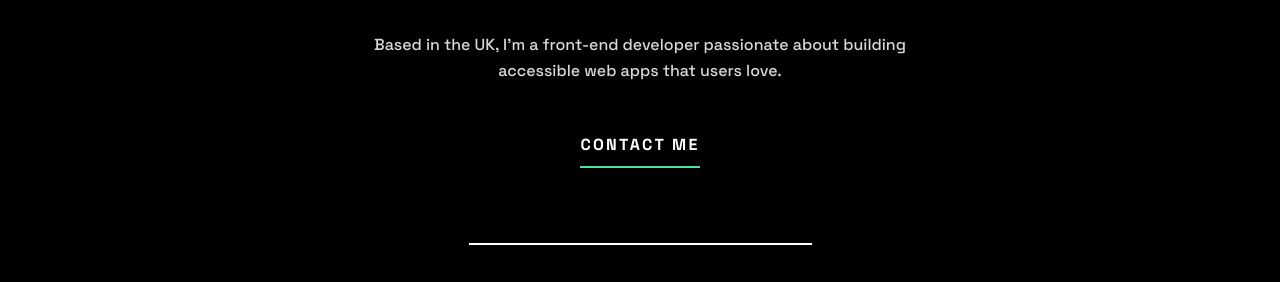
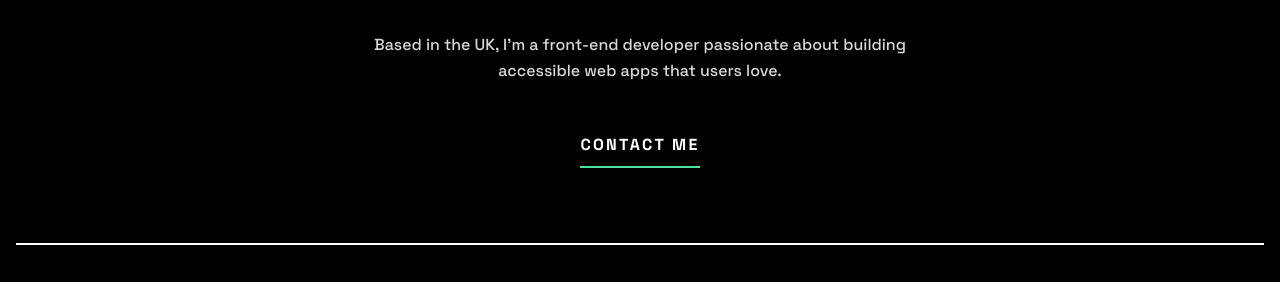
Before and after one commit to VasconcelloDev/single-page-developer, a website built with Vite: page index.html in a window 1280 px wide. Shown: the part 515-797 px from the top of the page. Built offline with nearby package versions, Linux system fonts and the light colour scheme.

Commit message:
fix line not fully extending

```diff
--- a/style.css
+++ b/style.css
@@ -107,7 +107,8 @@ main {
 .hero__finish__line {
   border: 1px solid white;
   margin-top: 75px;
-  width: 343px;
+  width: 100%;
+  padding: 0px 16px;
 }
 
 .experience {
@@ -229,7 +230,6 @@ main {
   background: #242424;
   text-align: center;
   position: relative;
-
   margin-top: 80px;
 }
 
@@ -289,7 +289,6 @@ main {
   line-height: 1.625rem;
   letter-spacing: 2.286px;
   border: none;
-
   border-bottom: 2px solid #4ee1a0;
   background-color: transparent;
   color: #fff;
```
